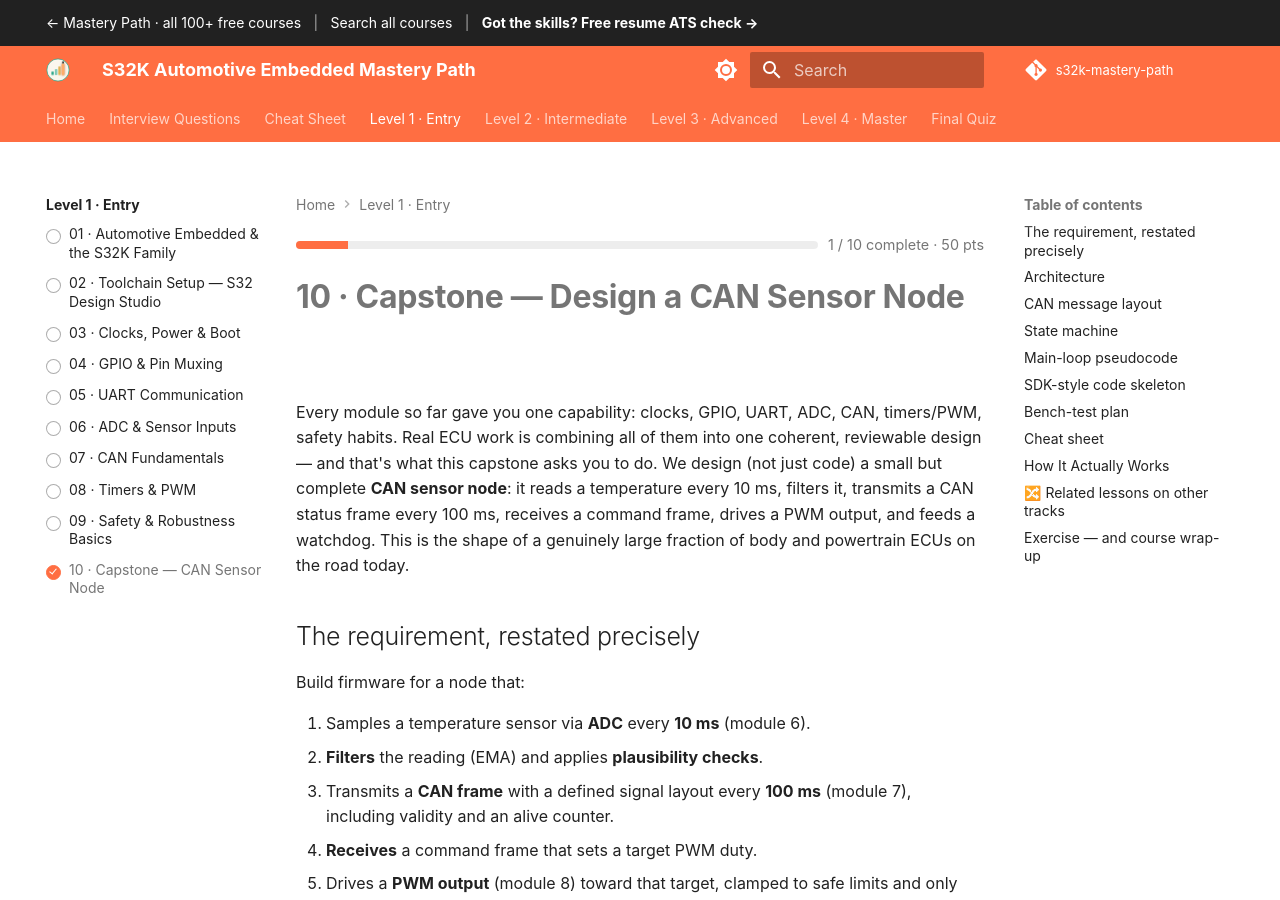
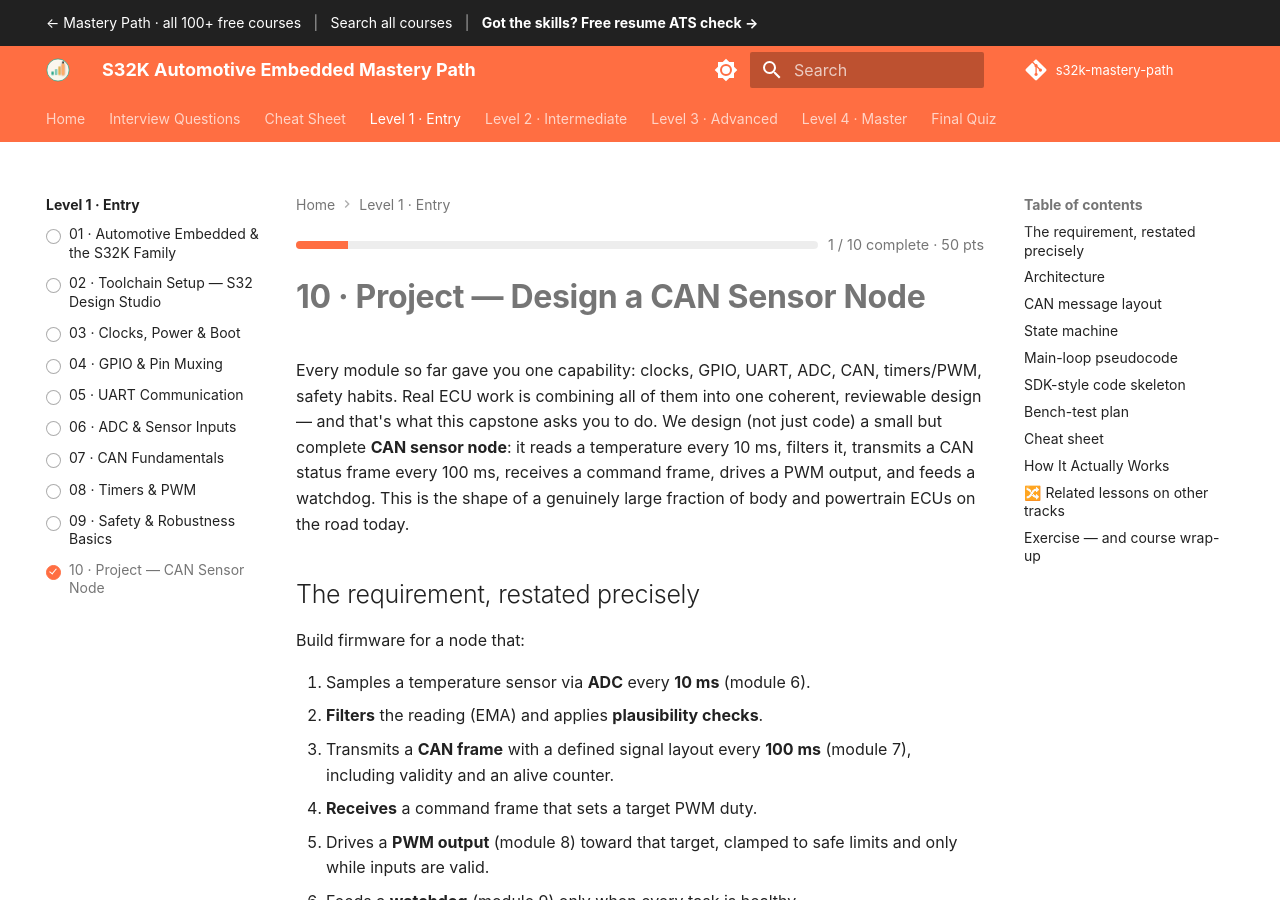
Before and after one commit to SIGILIPELLI/s32k-mastery-path, an MkDocs documentation site: the page built from docs/level-1/10-capstone-can-sensor-node.md, in a window 1280 px wide and 900 px high. Built offline with MkDocs 1.6.1 and Material for MkDocs 9.7.7, drawn with Linux system fonts in a browser that asks for light colours; comment, search, counter and statistics services are not loaded.

Commit message:
Level-end build pages are titled Project; Capstone is reserved for the Level 4 course capstone
Co-Authored-By: Claude Sonnet 5.5 <noreply@anthropic.com>

```diff
--- a/docs/level-1/10-capstone-can-sensor-node.md
+++ b/docs/level-1/10-capstone-can-sensor-node.md
@@ -2,7 +2,7 @@
 description: "Capstone — Design a CAN Sensor Node — Every module so far gave you one capability: clocks, GPIO, UART, ADC, CAN, timers/PWM, safety habits. Real ECU work…"
 ---
 
-# 10 · Capstone — Design a CAN Sensor Node
+# 10 · Project — Design a CAN Sensor Node
 
 Every module so far gave you one capability: clocks, GPIO, UART, ADC, CAN,
 timers/PWM, safety habits. Real ECU work is combining all of them into one
--- a/mkdocs.yml
+++ b/mkdocs.yml
@@ -94,7 +94,7 @@ nav:
       - "07 · CAN Fundamentals": level-1/07-can-fundamentals.md
       - "08 · Timers & PWM": level-1/08-timers-pwm.md
       - "09 · Safety & Robustness Basics": level-1/09-safety-robustness.md
-      - "10 · Capstone — CAN Sensor Node": level-1/10-capstone-can-sensor-node.md
+      - "10 · Project — CAN Sensor Node": level-1/10-capstone-can-sensor-node.md
   - "Level 2 · Intermediate":
       - Overview: level-2/index.md
       - "FlexCAN Deep Dive — Mailboxes & Filtering": level-2/01-flexcan-deep-dive.md
```
